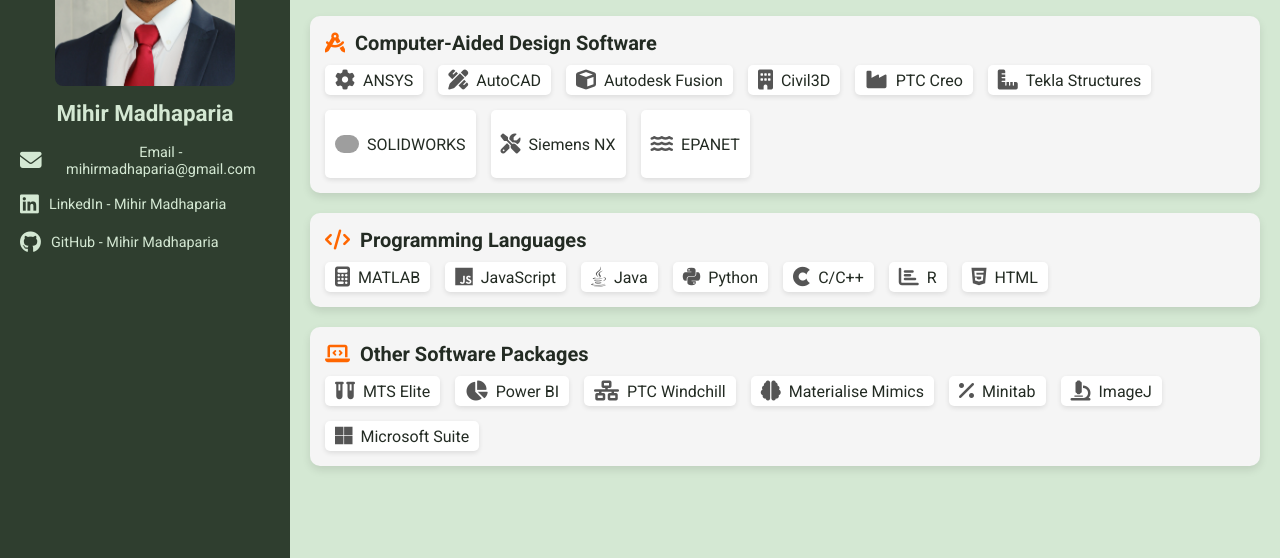
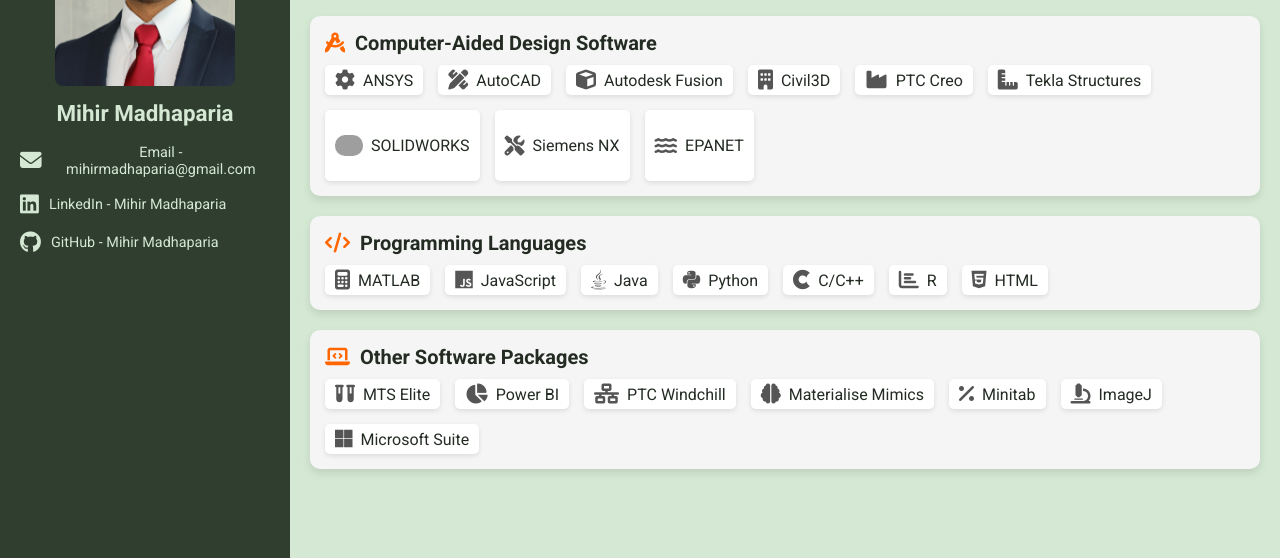
Before and after one commit to mihirmadhaparia/mihirmadhaparia.github.io, a Jekyll site: the page built from skills.html, in a window 1280 px wide. Shown: the part 169-727 px from the top of the page. Built offline with Jekyll 4.4.1, drawn with Linux system fonts in a browser that asks for light colours; grey boxes are pictures that could not be loaded.

Commit message:
Update style.css

```diff
--- a/assets/css/style.css
+++ b/assets/css/style.css
@@ -588,6 +588,6 @@
 }
 
 .skill-logo-img {
-    width: 24px;
+    width: 28px;
     height: auto;
 }
```
